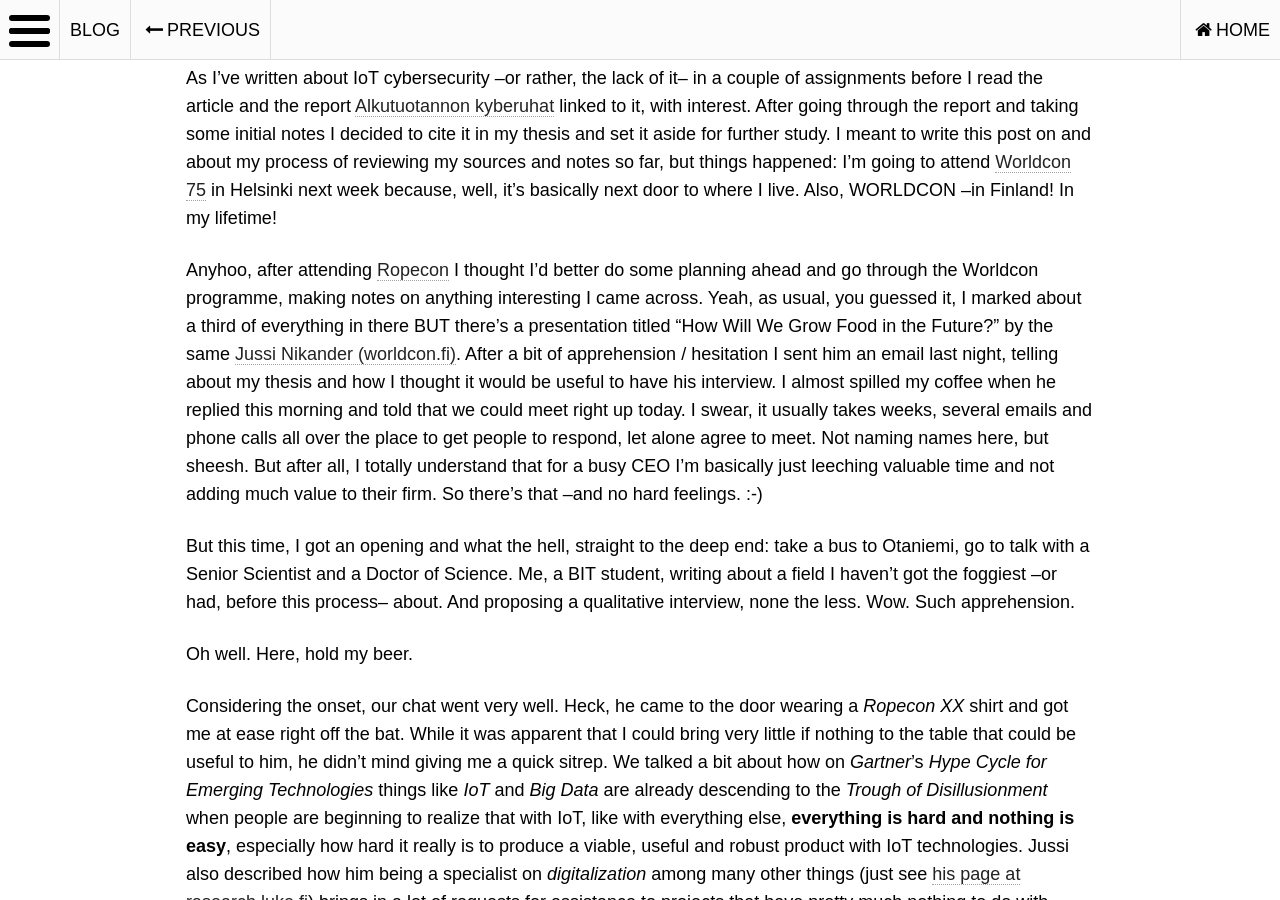
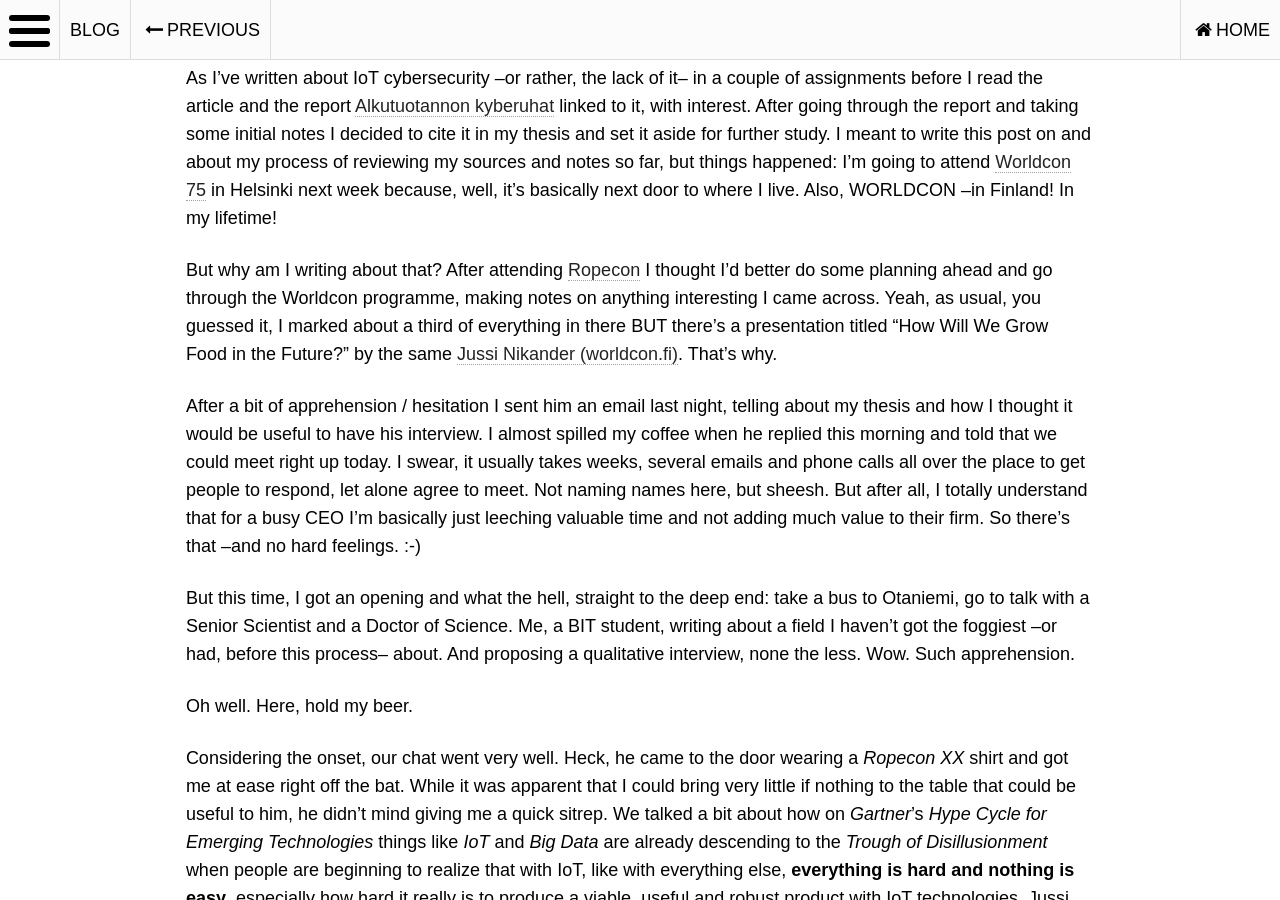
Before and after one commit to tpolvinen/tpolvinen.github.io, a Jekyll site: the page built from _posts/blog/2017-08-03-Back-to-the-Otaniemi.md, in a window 1280 px wide and 900 px high, scrolled down 444 px. Built offline with Jekyll 4.4.1, drawn with Linux system fonts in a browser that asks for light colours; nearby versions of some CDN libraries; comment, search, counter and statistics services are not loaded.

Commit message:
Refactoring: Post: Back to the Otaniemi

```diff
--- a/_posts/blog/2017-08-03-Back-to-the-Otaniemi.md
+++ b/_posts/blog/2017-08-03-Back-to-the-Otaniemi.md
@@ -23,7 +23,9 @@
 
 As I've written about IoT cybersecurity --or rather, the lack of it-- in a couple of assignments before I read the article and the report [Alkutuotannon kyberuhat](http://jukuri.luke.fi/bitstream/handle/10024/539088/luke-luobio_32_2017.pdf?sequence=1&isAllowed=y) linked to it, with interest. After going through the report and taking some initial notes I decided to cite it in my thesis and set it aside for further study. I meant to write this post on and about my process of reviewing my sources and notes so far, but things happened: I'm going to attend [Worldcon 75](http://www.worldcon.fi) in Helsinki next week because, well, it's basically next door to where I live. Also, WORLDCON --in Finland! In my lifetime!
 
-Anyhoo, after attending [Ropecon](https://2017.ropecon.fi) I thought I'd better do some planning ahead and go through the Worldcon programme, making notes on anything interesting I came across. Yeah, as usual, you guessed it, I marked about a third of everything in there BUT there's a presentation titled "How Will We Grow Food in the Future?" by the same [Jussi Nikander (worldcon.fi)](http://www.worldcon.fi/guide/#part/3950). After a bit of apprehension / hesitation I sent him an email last night, telling about my thesis and how I thought it would be useful to have his interview. I almost spilled my coffee when he replied this morning and told that we could meet right up today. I swear, it usually takes weeks, several emails and phone calls all over the place to get people to respond, let alone agree to meet. Not naming names here, but sheesh. But after all, I totally understand that for a busy CEO I'm basically just leeching valuable time and not adding much value to their firm. So there's that --and no hard feelings. :-)
+But why am I writing about that? After attending [Ropecon](https://2017.ropecon.fi) I thought I'd better do some planning ahead and go through the Worldcon programme, making notes on anything interesting I came across. Yeah, as usual, you guessed it, I marked about a third of everything in there BUT there's a presentation titled "How Will We Grow Food in the Future?" by the same [Jussi Nikander (worldcon.fi)](http://www.worldcon.fi/guide/#part/3950). That's why.
+
+After a bit of apprehension / hesitation I sent him an email last night, telling about my thesis and how I thought it would be useful to have his interview. I almost spilled my coffee when he replied this morning and told that we could meet right up today. I swear, it usually takes weeks, several emails and phone calls all over the place to get people to respond, let alone agree to meet. Not naming names here, but sheesh. But after all, I totally understand that for a busy CEO I'm basically just leeching valuable time and not adding much value to their firm. So there's that --and no hard feelings. :-)
 
 But this time, I got an opening and what the hell, straight to the deep end: take a bus to Otaniemi, go to talk with a Senior Scientist and a Doctor of Science. Me, a BIT student, writing about a field I haven't got the foggiest --or had, before this process-- about. And proposing a qualitative interview, none the less. Wow. Such apprehension.
 
```
